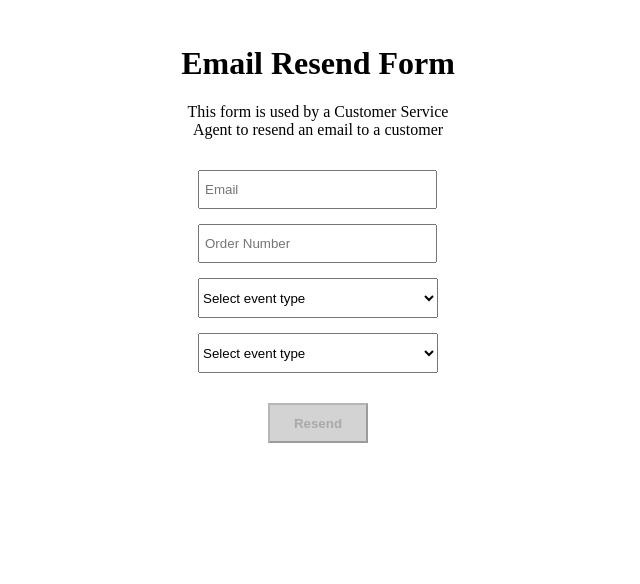
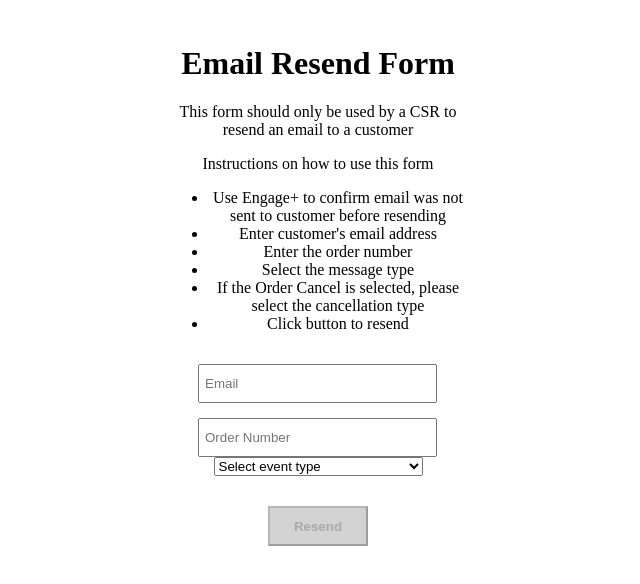
Before and after one commit to tochie/cs-resend-email, a React (Create React App) app: page / in a window 1280 px wide. Shown: the top 584 px of the page, without its empty margins (322-962 px from the left). Built offline with nearby package versions, Linux system fonts and the light colour scheme.

Commit message:
Update App.tsx

```diff
--- a/src/App.tsx
+++ b/src/App.tsx
@@ -2,32 +2,71 @@ import React, { useState, useEffect } from "react";
 // import fetch from "fetch";
 
 const resendSrvc =
-  "https://service-lb-ebe7c81d6c09a70d.elb.us-east-1.amazonaws.com/email/resend";
+  "https://service-lb-ebe7c81d6c09a70d.elb.us-east-1.amazonaws.com/api/email/resend";
+
 const ResendEmailForm = () => {
   const [email, setEmail] = useState("");
   const [orderNumber, setOrderNumber] = useState("");
   const [candidateType, setCandidateType] = useState("");
   const [cancellationType, setCancellationType] = useState("");
+  const [cancellationTypeDisabled, setCancellationTypeDisabled] = useState(
+    true
+  );
 
   const [submitButtonIsDisabled, setSubmitButtonIsDisabled] = useState(true);
 
   useEffect(() => {
     // Check if all form fields are completed with no issues
-    const isAllFieldsCompleted = !!(email && orderNumber && candidateType);
-
-    // Enable or disable the submit button based on the validation result
-    setSubmitButtonIsDisabled(!isAllFieldsCompleted);
-  }, [email, orderNumber, candidateType]);
+    if (email && orderNumber && candidateType) {
+      if (cancellationTypeDisabled) {
+        // CancellationType is disabled here
+        if (candidateType !== "order_cancellation") {
+          setSubmitButtonIsDisabled(false);
+          setCancellationTypeDisabled(true);
+        } else {
+          setCancellationTypeDisabled(false);
+          if (cancellationType) {
+            setSubmitButtonIsDisabled(false);
+          } else {
+            setSubmitButtonIsDisabled(true);
+          }
+        }
+      } else {
+        // CancellationType is enabled here
+        if (candidateType !== "order_cancellation") {
+          setCancellationTypeDisabled(true);
+        } else {
+          if (cancellationType) {
+            setSubmitButtonIsDisabled(false);
+          } else {
+            setSubmitButtonIsDisabled(true);
+          }
+        }
+      }
+    } else {
+      setSubmitButtonIsDisabled(true);
+      setCancellationTypeDisabled(true);
+    }
+  }, [email, orderNumber, candidateType, cancellationType]);
 
   const handleSubmit = async (e: any) => {
     e.preventDefault();
 
     try {
+      // Validate email format using regular expression
+      const emailRegex = /^[A-Z0-9. _%+-]+@[A-Z0-9. -]+\. [A-z]{2,4}$/i;
+      if (!emailRegex.test(email)) {
+        alert("Invalid email format. Please enter a valid email address.");
+        setEmail("");
+        return; // Abort form submission if email is invalid
+      }
+
       // Make an async call to the API endpoint or service here
       const response = await fetch(resendSrvc, {
         method: "POST",
         headers: {
-          "Content-Type": "application/json"
+          "Content-Type": "application/json",
+          "x-api-key": "<value>"
         },
         body: JSON.stringify({
           email,
@@ -45,6 +84,7 @@ const ResendEmailForm = () => {
         setOrderNumber("");
         setCandidateType("");
         setCancellationType("");
+        setCancellationTypeDisabled(true);
         setSubmitButtonIsDisabled(true); // Disable the submit button after successful submission
         alert("Email resent successfully!");
       } else {
@@ -58,7 +98,6 @@ const ResendEmailForm = () => {
 
   const handleInputChange = (e: any) => {
     const { name, value } = e.target;
-    console.log("input onChange: ", value);
     if (name === "email") {
       setEmail(value);
     } else if (name === "orderNumber") {
@@ -73,13 +112,29 @@ const ResendEmailForm = () => {
   return (
     <div className="App">
       <div className="contentArea">
-        <form onSubmit={handleSubmit} className="form">
+        <form className="form">
           <h1>Email Resend Form</h1>
-          <p>
-            This form is used by a Customer Service Agent to resend an email to
-            a customer
+          <p class="description">
+            This form should only be used by a CSR to resend an email to a
+            customer
           </p>
-
+          <p class="p-instruction">Instructions on how to use this form</p>
+          <div class="wrapper">
+            <ul class="instructions">
+              <li>
+                Use Engage+ to confirm email was not sent to customer before
+                resending
+              </li>
+              <li>Enter customer's email address</li>
+              <li>Enter the order number</li>
+              <li>Select the message type</li>
+              <li>
+                If the Order Cancel is selected, please select the cancellation
+                type
+              </li>
+              <li>Click button to resend</li>
+            </ul>
+            <div class="input-box">
               <input
                 className="input"
                 type="email"
@@ -88,7 +143,6 @@ const ResendEmailForm = () => {
                 value={email}
                 onInput={handleInputChange}
               />
-
               <input
                 className="input"
                 type="number"
@@ -105,9 +159,25 @@ const ResendEmailForm = () => {
                 className="candidateType"
               >
                 <option value="">Select event type</option>
+                {/* BOPIS */}
                 <option value="bopis_ready_for_pickup">
                   BOPIS ready for pickup
                 </option>
+                <option value="bopis_picked_up_in_store">
+                  BOPIS picked up
+                </option>
+                <option value="bopis_pickup_in_store_window_expired">
+                  BOPIS pickup - window expired
+                </option>
+                <option value="bopis_pickup_reminder_last">
+                  BOPIS pickup - last reminder
+                </option>
+                {/* Non-BOPIS orders */}
+                <option value="order_acknowledgement">
+                  Order acknowledgement
+                </option>
+                <option value="order_returned">Order returned</option>
+                <option value="order_cancellation">Order canceled</option>
               </select>
 
               <select
@@ -115,18 +185,27 @@ const ResendEmailForm = () => {
                 value={cancellationType}
                 onChange={handleInputChange}
                 className="candidateType"
+                hidden={cancellationTypeDisabled}
               >
-            <option value="">Select event type</option>
-            <option value="orderConfirmation">Order confirmation</option>
+                <option value="">Select cancellation type</option>
+                <option value="generic_cancel">Generic cancel</option>
+                <option value="no_inventory_cancel">No inventory cancel</option>
+                <option value="credit_cancel">Credit cancel</option>
+                <option value="customer_cancel">Customer cancel</option>
+                <option value="credit_hold">Credit hold</option>
+                <option value="fraud_cancel">Fraud cancel</option>
+                <option value="gift_card_refund">Gift card refund</option>
               </select>
 
               <button
-            type="submit"
+                onClick={handleSubmit}
+                className={`resend-disabled-${submitButtonIsDisabled}`}
                 disabled={submitButtonIsDisabled}
-            className={`resend-disabled-${submitButtonIsDisabled}`}
               >
                 Resend
               </button>
+            </div>
+          </div>
         </form>
       </div>
     </div>
```
Lines whose indentation alone changed are shown as unchanged.
